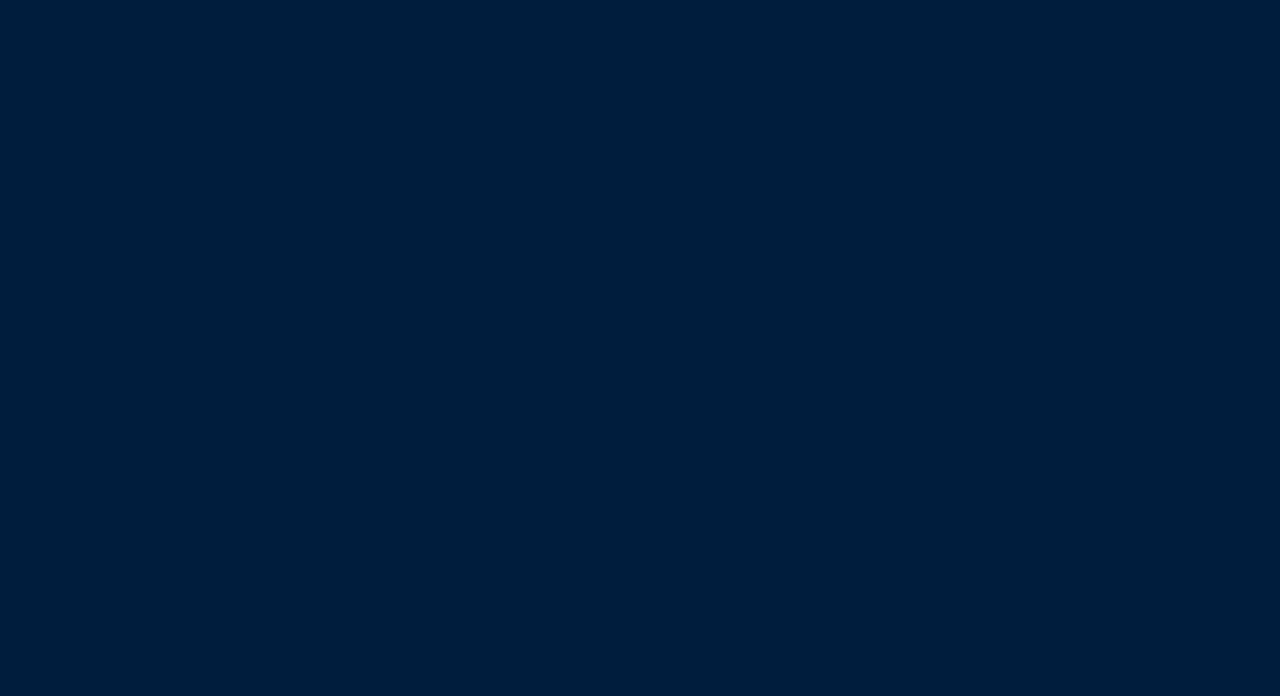
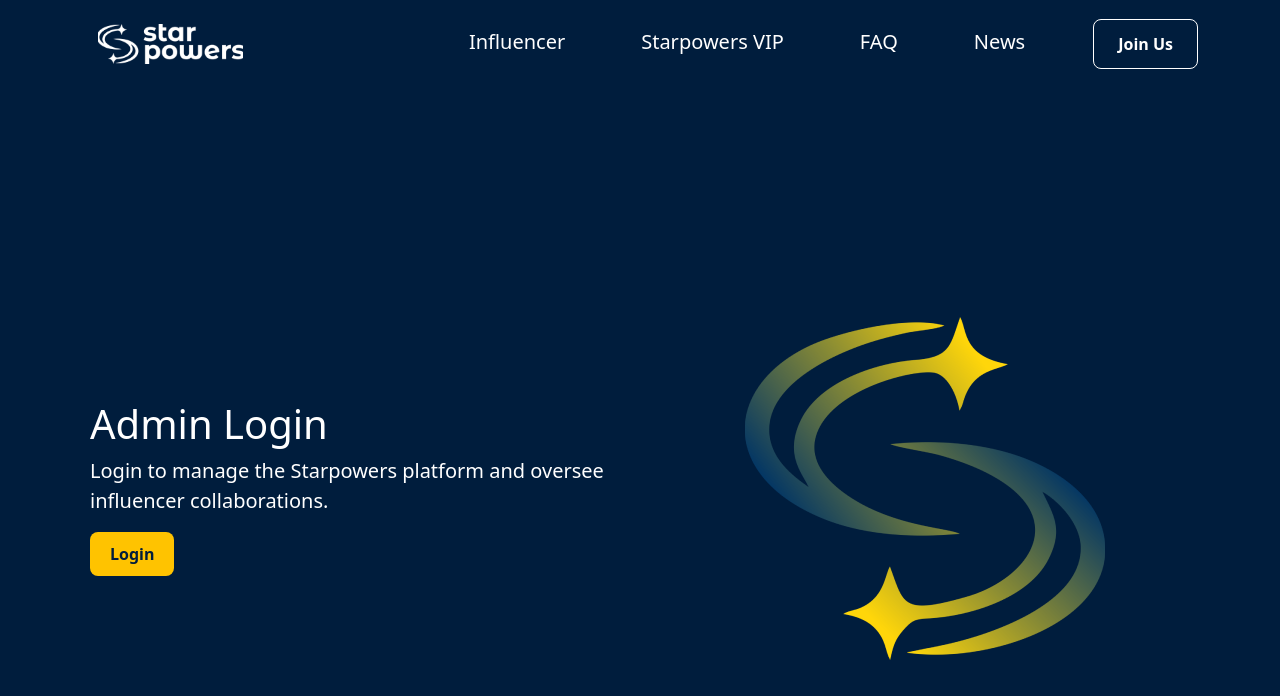
Before and after one commit to ImamAriadi2022/star, a React (Create React App) app in the folder starweb/: page /admin/login in a window 1280 px wide. Before the commit this address had no page. Shown: the top 696 px of the page. Built offline with nearby package versions, Linux system fonts and the light colour scheme.

Commit message:
star dashboard admin

```diff
--- a/starweb/src/App.js
+++ b/starweb/src/App.js
@@ -13,6 +13,11 @@
 import Service from "./page/influencer/Service";
 import FormLogin from "./page/influencer/FormLogin";
 import Dashboard from "./page/influencer/Dashboard";
+
+
+// admin
+import Login from "./page/admin/Login";
+import DashboardAdmin from "./page/admin/Dashboard";
 
 function App() {
   return (
@@ -33,6 +38,10 @@
         <Route path="/influencer/formlogin" element={<FormLogin />} />
         <Route path="/influencer/dashboard/*" element={<Dashboard />} />
 
+        {/* admin */}
+        <Route path="/admin/login" element={<Login />} />
+        <Route path="/admin/dashboard/*" element={<DashboardAdmin />} />
+
         {/* Tambahkan route lain di sini */}
       </Routes>
     </Router>
--- /dev/null
+++ b/starweb/src/components/admin/AdminFormLogin.js
@@ -0,0 +1,98 @@
+import React, { useState } from 'react';
+import { Form, Button, Container, Row, Col, Alert } from 'react-bootstrap';
+import { FaEye, FaEyeSlash } from 'react-icons/fa';
+
+function AdminFormLogin() {
+  const [email, setEmail] = useState('');
+  const [password, setPassword] = useState('');
+  const [showPassword, setShowPassword] = useState(false);
+  const [error, setError] = useState('');
+
+  const handleSubmit = (e) => {
+    e.preventDefault();
+    if (email === 'admin@gmail.com' && password === 'admin123') {
+      // Handle successful login
+      console.log('Admin Login Successful');
+      window.location.href = '/admin/dashboard'; // Redirect to admin dashboard
+    } else {
+      setError('Invalid email or password');
+    }
+  };
+
+  const togglePasswordVisibility = () => {
+    setShowPassword(!showPassword);
+  };
+
+  const formStyle = {
+    backgroundColor: '#001D3D',
+    color: 'white',
+    padding: '40px',
+    borderRadius: '10px',
+    boxShadow: '0 4px 8px rgba(0, 0, 0, 0.1)',
+    width: '100%',
+    maxWidth: '500px',
+    margin: '0 auto',
+  };
+
+  const buttonStyle = {
+    backgroundColor: '#FFC300',
+    color: '#001D3D',
+    fontWeight: 'bold',
+    border: 'none',
+    padding: '10px 20px',
+  };
+
+  const iconStyle = {
+    position: 'absolute',
+    right: '10px',
+    top: '50%',
+    transform: 'translateY(-50%)',
+    cursor: 'pointer',
+    color: '#6c757d',
+  };
+
+  return (
+    <Container style={{ height: '100vh', display: 'flex', alignItems: 'center', justifyContent: 'center' }}>
+      <Row>
+        <Col>
+          <div style={formStyle}>
+            <h2 className="text-center mb-4">Admin Login</h2>
+            {error && <Alert variant="danger">{error}</Alert>}
+            <Form onSubmit={handleSubmit}>
+              <Form.Group controlId="formBasicEmail">
+                <Form.Label>Email address</Form.Label>
+                <Form.Control
+                  type="email"
+                  placeholder="Enter email"
+                  value={email}
+                  onChange={(e) => setEmail(e.target.value)}
+                  required
+                />
+              </Form.Group>
+
+              <Form.Group controlId="formBasicPassword" style={{ position: 'relative' }}>
+                <Form.Label>Password</Form.Label>
+                <Form.Control
+                  type={showPassword ? 'text' : 'password'}
+                  placeholder="Password"
+                  value={password}
+                  onChange={(e) => setPassword(e.target.value)}
+                  required
+                />
+                <div style={iconStyle} onClick={togglePasswordVisibility}>
+                  {showPassword ? <FaEyeSlash /> : <FaEye />}
+                </div>
+              </Form.Group>
+
+              <Button type="submit" style={buttonStyle} block>
+                Login
+              </Button>
+            </Form>
+          </div>
+        </Col>
+      </Row>
+    </Container>
+  );
+}
+
+export default AdminFormLogin;
--- /dev/null
+++ b/starweb/src/components/admin/LoginSect.js
@@ -0,0 +1,56 @@
+import React from 'react';
+import { Container, Row, Col, Button } from 'react-bootstrap';
+
+function LoginSect({ onLoginClick }) {
+  const sectionStyle = {
+    height: '100vh',
+    backgroundColor: '#001D3D',
+    display: 'flex',
+    alignItems: 'center',
+    justifyContent: 'center',
+    color: 'white',
+  };
+
+  const leftColStyle = {
+    display: 'flex',
+    flexDirection: 'column',
+    justifyContent: 'center',
+    alignItems: 'flex-start',
+    padding: '20px',
+  };
+
+  const rightColStyle = {
+    display: 'flex',
+    justifyContent: 'center',
+    alignItems: 'center',
+  };
+
+  const buttonStyle = {
+    backgroundColor: '#FFC300',
+    color: '#001D3D',
+    fontWeight: 'bold',
+    border: 'none',
+    padding: '10px 20px',
+  };
+
+  return (
+    <section style={sectionStyle}>
+      <Container>
+        <Row>
+          <Col md={6} style={leftColStyle}>
+            <h1>Admin Login</h1>
+            <p>Login to manage the Starpowers platform and oversee influencer collaborations.</p>
+            <Button style={buttonStyle} onClick={onLoginClick}>
+              Login
+            </Button>
+          </Col>
+          <Col md={6} style={rightColStyle}>
+            <img src="/influencer/Logo.png" alt="Starpowers Logo" style={{ maxWidth: '100%', height: 'auto' }} />
+          </Col>
+        </Row>
+      </Container>
+    </section>
+  );
+}
+
+export default LoginSect;
--- a/starweb/src/components/influencer/AkunInf.js
+++ b/starweb/src/components/influencer/AkunInf.js
@@ -1,6 +1,5 @@
 import React, { useState } from 'react';
 import { Form, Button, Modal, Alert, ListGroup } from 'react-bootstrap';
-import SetService from '../../components/influencer/SetService'; // Import SetService component
 
 function AkunInf() {
   const [showProfileModal, setShowProfileModal] = useState(false);
--- /dev/null
+++ b/starweb/src/page/admin/Login.js
@@ -0,0 +1,23 @@
+import React, { useState } from 'react';
+import Navbar from '../../components/landing/Navbar';
+import AdminFormLogin from '../../components/admin/AdminFormLogin';
+import LoginSect from '../../components/admin/LoginSect';
+
+function Login() {
+  const [showLoginForm, setShowLoginForm] = useState(false);
+
+  const handleLoginClick = () => {
+    setShowLoginForm(true);
+  };
+
+  return (
+    <>
+    <Navbar />
+
+      {!showLoginForm && <LoginSect onLoginClick={handleLoginClick} />}
+      {showLoginForm && <AdminFormLogin />}
+    </>
+  );
+}
+
+export default Login;
```
Also changed, not shown: starweb/src/components/admin/navbaradmin.js (added, +33 -0 lines), starweb/src/page/admin/Dashboard.js (added).
